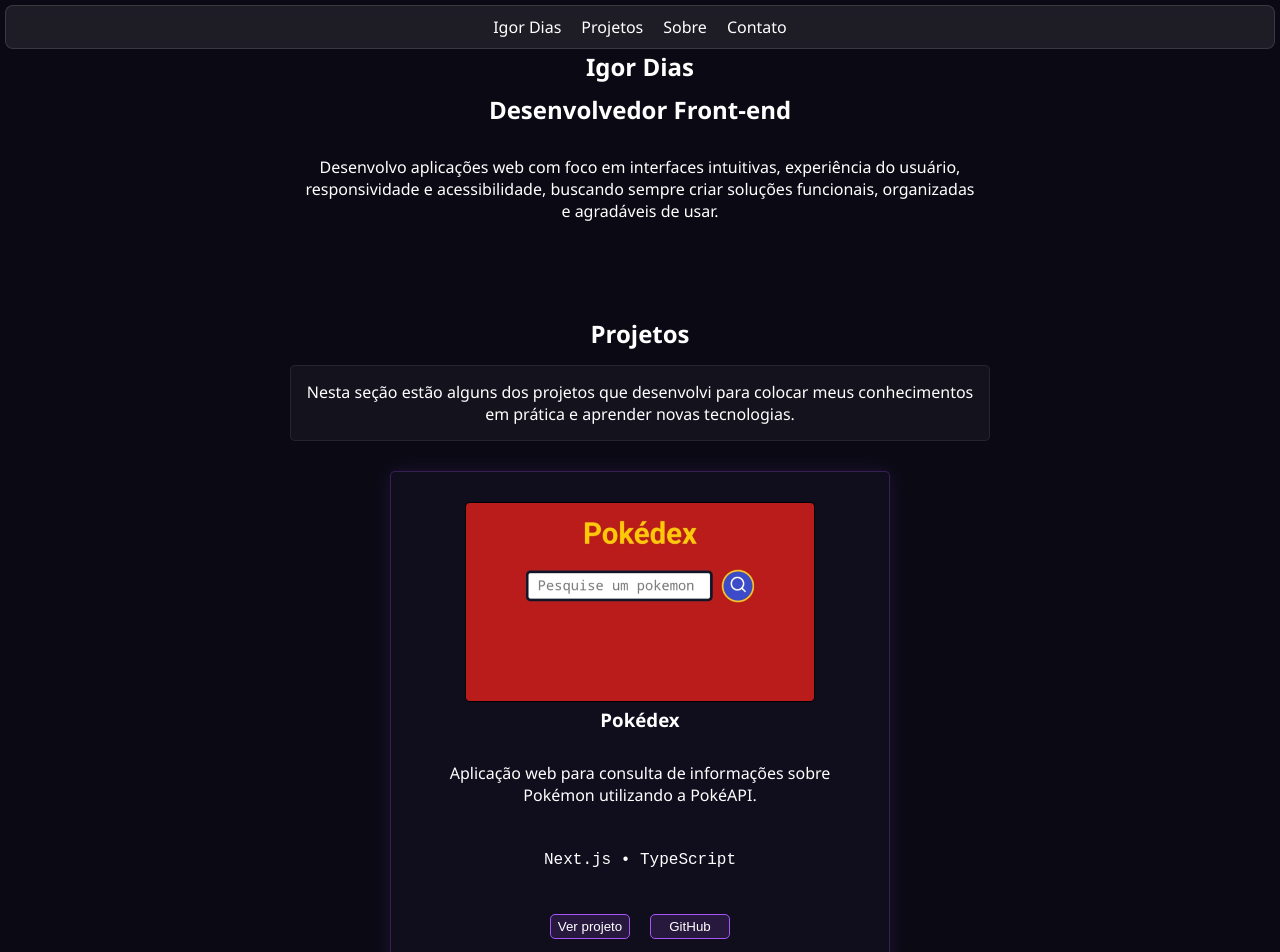
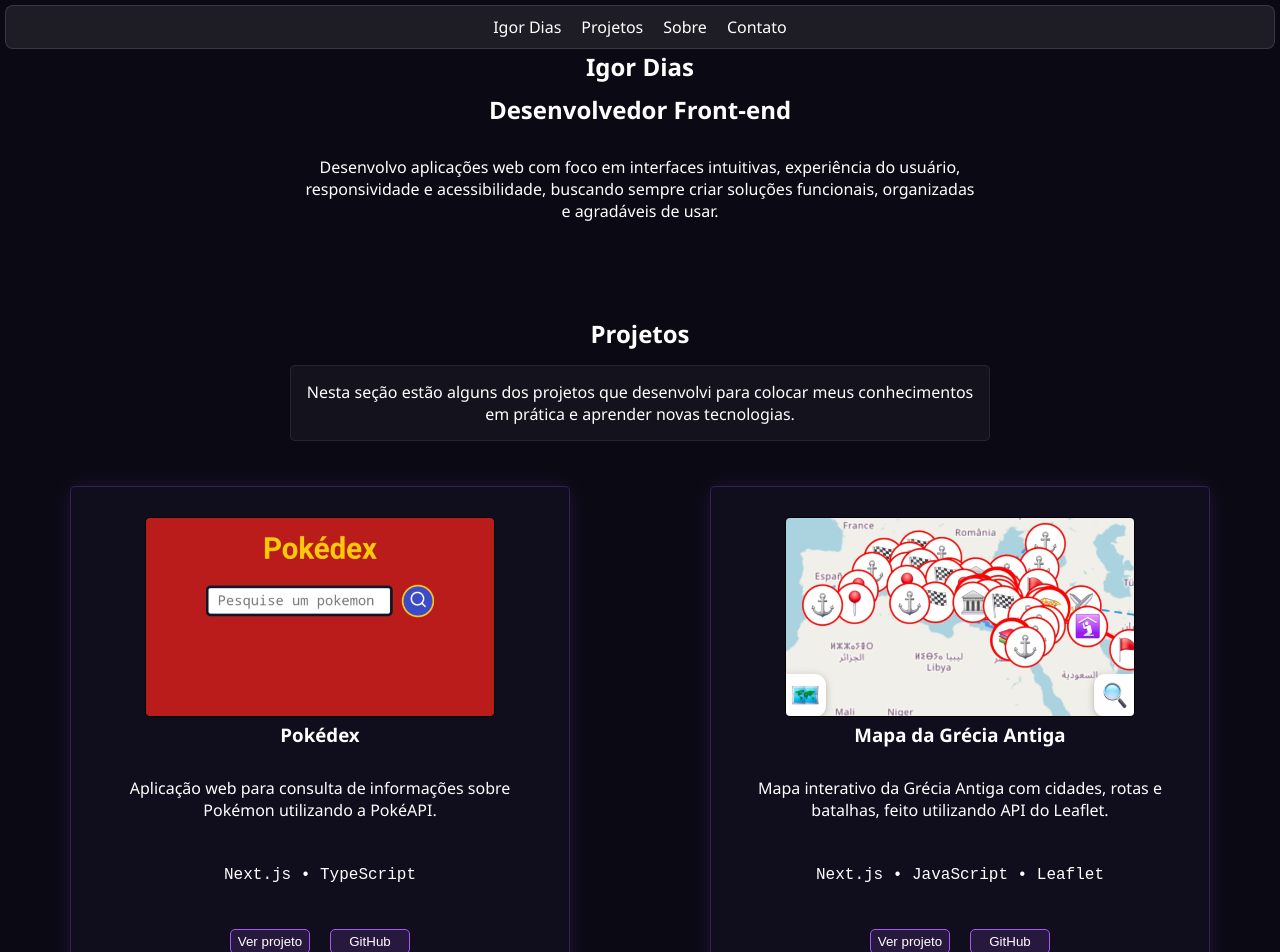
Before and after one commit to Igor-Dias-2010/portfolio, a Next.js app: page / in a window 1280 px wide. Shown: the top 952 px of the page. Built offline with nearby package versions, Linux system fonts and the light colour scheme.

Commit message:
ajeita grade dos projetos

```diff
--- a/src/app/globals.css
+++ b/src/app/globals.css
@@ -144,4 +144,8 @@ p {
     #contatos {
         width: 500px;
     }
+    .projetos-container {
+        display: grid;
+        grid-template-columns: 2fr 2fr;
+    }
 }
```
Also changed, not shown: src/app/components/CardProjeto.jsx (+7 -1 lines).
